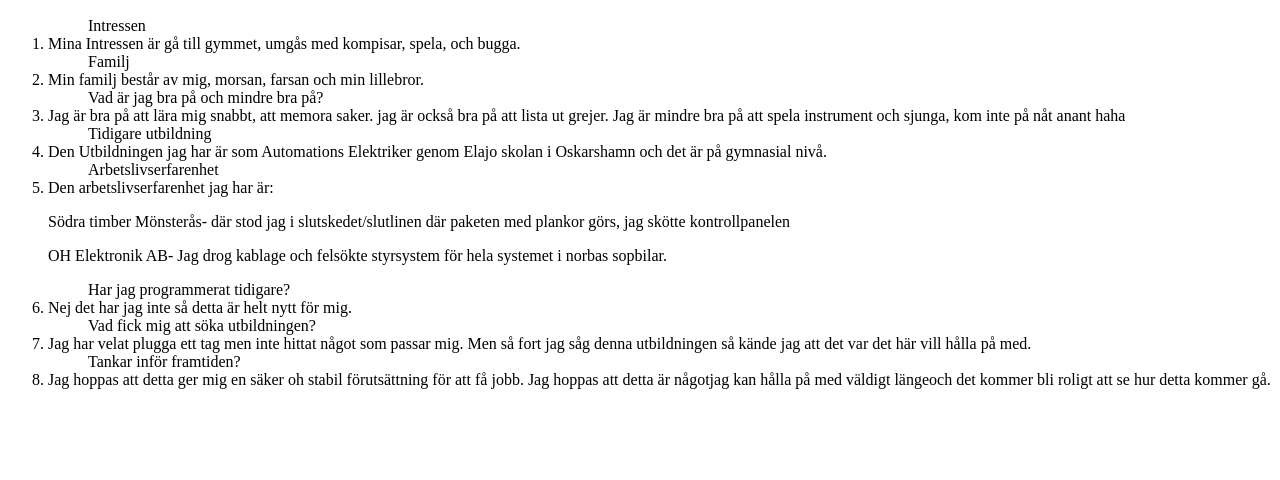
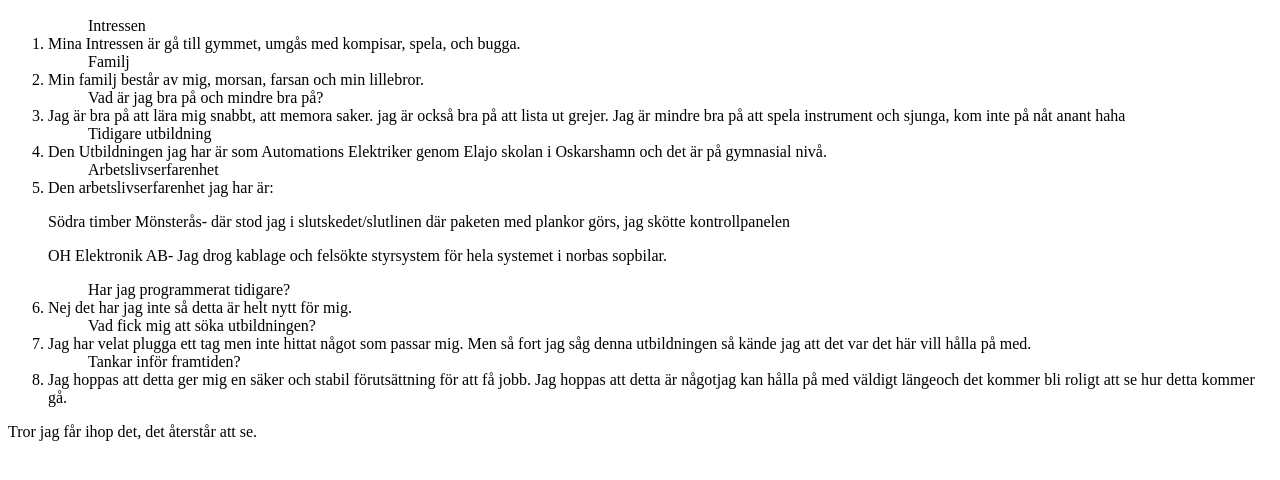
Before and after one commit to kevaanKB94/presentation.html-laboration-1, a plain HTML site: page presentation.html in a window 1280 px wide. Shown: the part 110-590 px from the top of the page. Drawn offline with Linux system fonts and the light colour scheme.

Commit message:
fourth commit

```diff
--- a/presentation.html
+++ b/presentation.html
@@ -29,10 +29,12 @@
             <li>Jag har velat plugga ett tag men inte hittat något som passar mig.
             Men så fort jag såg denna utbildningen så kände jag att det var det här vill hålla på med.</li>
             <ul>Tankar inför framtiden?</ul>
-            <li>Jag hoppas att detta ger mig en säker oh stabil förutsättning för att få jobb.
+            <li>Jag hoppas att detta ger mig en säker och stabil förutsättning för att få jobb.
             Jag hoppas att detta är någotjag kan hålla på med väldigt längeoch det kommer bli roligt att
             se hur detta kommer gå.</li>
             <!--Detta är svårt men väldigt intressant och roligt-->
              </ol>
+             <p>Tror jag får ihop det, det återstår att se.</p>
+
     </body>
 </html>
```
